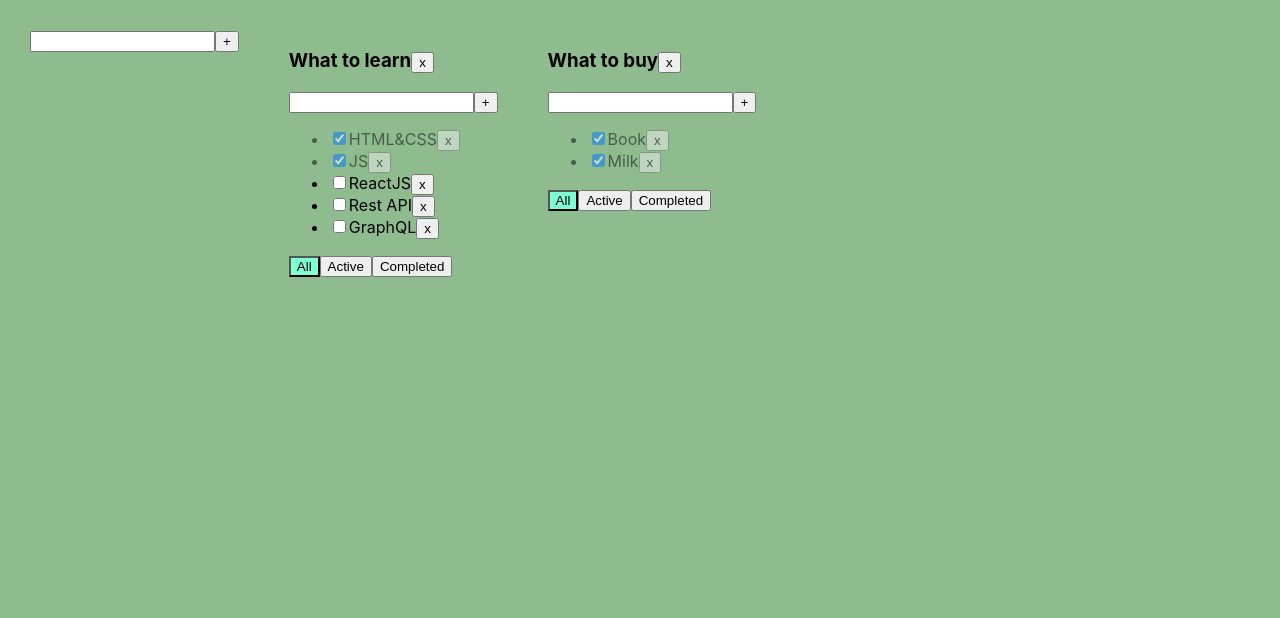
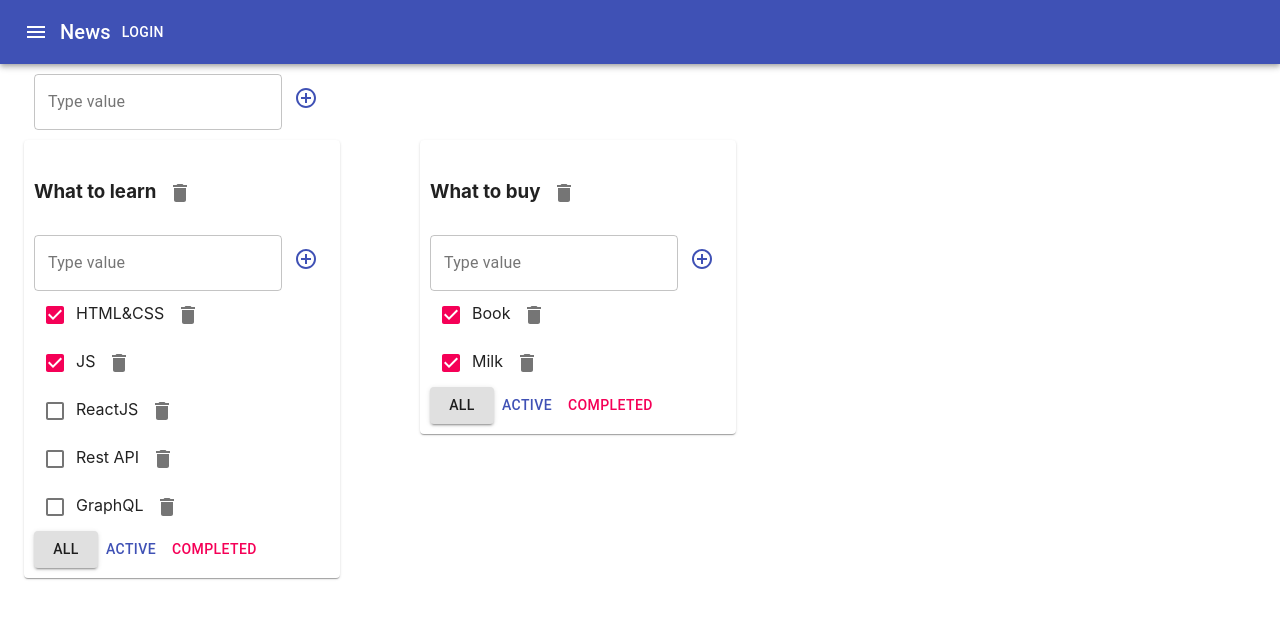
Before and after one commit to zerkalo70/todolist-ts-common, a React (Create React App) app: page / in a window 1280 px wide. Shown: the top 618 px of the page. Built offline with nearby package versions, Linux system fonts and the light colour scheme.

Commit message:
add lesson 7

```diff
--- a/package.json
+++ b/package.json
@@ -4,6 +4,8 @@
   "private": true,
   "homepage": "https://zerkalo70.github.io/todolist-ts-common",
   "dependencies": {
+    "@material-ui/core": "^4.10.2",
+    "@material-ui/icons": "^4.9.1",
     "@testing-library/jest-dom": "^4.2.4",
     "@testing-library/react": "^9.3.2",
     "@testing-library/user-event": "^7.1.2",
--- a/src/AddItemForm.tsx
+++ b/src/AddItemForm.tsx
@@ -1,4 +1,6 @@
 import React, {ChangeEvent, KeyboardEvent, useState} from "react";
+import {Button, IconButton, TextField} from "@material-ui/core";
+import {ControlPoint} from "@material-ui/icons";
 
 type AddItemFormPropsType = {
     addItem: (title: string) => void
@@ -29,13 +31,18 @@
 
     return (
         <div>
-            <input value={title}
-                   onChange={onChangeHandler}
-                   onKeyPress={onKeyPressHandler}
-                   className={error ? "error" : ""}
+            <TextField
+                variant={'outlined'}
+                label={'Type value'}
+                value={title}
+                onChange={onChangeHandler}
+                onKeyPress={onKeyPressHandler}
+                error={!!error}
+                helperText={error}
             />
-            <button onClick={addTask}>+</button>
-            {error && <div className="error-message">{error}</div>}
+            <IconButton color={'primary'} onClick={addTask}>
+                <ControlPoint/>
+            </IconButton>
         </div>
     )
 }
--- a/src/App.css
+++ b/src/App.css
@@ -1,24 +1,24 @@
-.App {
-  padding: 30px;
-  display: flex;
-}
+/*.App {*/
+/*  padding: 30px;*/
+/*  display: flex;*/
+/*}*/
 
-.App > div {
-  margin-right: 50px;
-}
+/*.App > div {*/
+/*  margin-right: 50px;*/
+/*}*/
 
-.error {
-  border: red 1px solid;
-}
+/*.error {*/
+/*  border: red 1px solid;*/
+/*}*/
 
-.error-message {
-  color: red;
-}
+/*.error-message {*/
+/*  color: red;*/
+/*}*/
 
-.active-filter {
-  background-color: aquamarine;
-}
+/*.active-filter {*/
+/*  background-color: aquamarine;*/
+/*}*/
 
-.is-done {
-  opacity: 0.5;
-}
+/*.is-done {*/
+/*  opacity: 0.5;*/
+/*}*/
--- a/src/App.tsx
+++ b/src/App.tsx
@@ -3,6 +3,8 @@
 import {v1} from 'uuid';
 import {TaskType, Todolist} from "./Todolist";
 import {AddItemForm} from "./AddItemForm";
+import {AppBar, Button, Container, Grid, IconButton, Paper, Toolbar, Typography} from "@material-ui/core";
+import {Menu} from "@material-ui/icons";
 
 export type FilterValuesType = "all" | "active" | "completed";
 
@@ -104,7 +106,22 @@
 
     return (
         <div className="App">
+            <AppBar position={'static'}>
+                <Toolbar>
+                    <IconButton edge={'start'} color={'inherit'} aria-label={'menu'}>
+                        <Menu/>
+                    </IconButton>
+                    <Typography variant={'h6'}>
+                        News
+                    </Typography>
+                    <Button color={'inherit'}>Login</Button>
+                </Toolbar>
+            </AppBar>
+            <Container fixed>
+                <Grid container style={{padding: '10px'}}>
                 <AddItemForm addItem={addTodoList}/>
+                </Grid>
+                <Grid container spacing={10}>
                 {
                     todoLists.map((tl) => {
                         let tasksForTodolist = tasksObj[tl.id];
@@ -115,7 +132,9 @@
                         if (tl.filter === "completed") {
                             tasksForTodolist = tasksForTodolist.filter(t => t.isDone === true);
                         }
-                    return <Todolist
+                        return <Grid item>
+                            <Paper style={{padding: '10px'}}>
+                        <Todolist
                             key={tl.id}
                             id={tl.id}
                             title={tl.title}
@@ -128,8 +147,12 @@
                             addTask={addTask}
                             removeTodoList={removeTodoList}
                             changeTodoListTitle={changeTodoListTitle}/>
+                            </Paper>
+                        </Grid>
                     })
                 }
+                </Grid>
+            </Container>
         </div>
     );
 }
--- a/src/EditableSpan.tsx
+++ b/src/EditableSpan.tsx
@@ -1,4 +1,5 @@
 import React, {ChangeEvent, useState} from "react";
+import {TextField} from "@material-ui/core";
 
 type EditableSpanPropsType = {
     title: string
@@ -21,7 +22,7 @@
 
     return (
         editMode
-            ? <input value={title}
+            ? <TextField value={title}
                      onChange={onChangeTitleHandler}
                      onBlur={activateViewMode} autoFocus/>
             : <span onDoubleClick={activateEditMode}>{props.title}</span>
--- a/src/Todolist.tsx
+++ b/src/Todolist.tsx
@@ -2,6 +2,8 @@
 import {FilterValuesType} from "./App";
 import {AddItemForm} from "./AddItemForm";
 import {EditableSpan} from "./EditableSpan";
+import {Button, Checkbox, IconButton} from "@material-ui/core";
+import {Delete} from "@material-ui/icons";
 
 export type TaskType = {
     id: string
@@ -40,11 +42,13 @@
     }
 
     return <div>
-        <h3> <EditableSpan title={props.title} onChange={changeTodoListTitle}/>
-            <button onClick={removeTodoList}>x</button>
+        <h3><EditableSpan title={props.title} onChange={changeTodoListTitle}/>
+            <IconButton onClick={removeTodoList}>
+                <Delete/>
+            </IconButton>
         </h3>
         <AddItemForm addItem={addTask}/>
-        <ul>
+        <div>
             {
                 props.tasks.map(t => {
 
@@ -57,27 +61,32 @@
                         props.changeTaskTitle(t.id, newValue, props.id)
                     }
 
-                    return <li key={t.id} className={t.isDone ? "is-done" : ""}>
-                        <input type="checkbox"
+                    return <div key={t.id} className={t.isDone ? "is-done" : ""}>
+                        <Checkbox
                                checked={t.isDone}
                                onChange={onChangeStatusHandler}/>
                         <EditableSpan title={t.title}
-                        onChange={onChangeTitleHandler}/>
-                        <button onClick={onClickHandler}>x</button>
-                    </li>
+                                      onChange={onChangeTitleHandler}/>
+                        <IconButton onClick={onClickHandler}>
+                            <Delete/>
+                        </IconButton>
+                    </div>
                 })
             }
-        </ul>
+        </div>
         <div>
-            <button className={props.filter === "all" ? "active-filter" : ""}
-                    onClick={onAllClickHandler}>All
-            </button>
-            <button className={props.filter === "active" ? "active-filter" : ""}
-                    onClick={onActiveClickHandler}>Active
-            </button>
-            <button className={props.filter === "completed" ? "active-filter" : ""}
-                    onClick={onCompletedClickHandler}>Completed
-            </button>
+            <Button variant={props.filter === "all" ? 'contained' : 'text'}
+                    onClick={onAllClickHandler}
+                    color={'default'}>All
+            </Button>
+            <Button variant={props.filter === "active" ? 'contained' : 'text'}
+                    onClick={onActiveClickHandler}
+                    color={'primary'}>Active
+            </Button>
+            <Button variant={props.filter === "completed" ? 'contained' : 'text'}
+                    onClick={onCompletedClickHandler}
+                    color={'secondary'}>Completed
+            </Button>
         </div>
     </div>
 }
--- a/src/index.css
+++ b/src/index.css
@@ -5,7 +5,6 @@
     sans-serif;
   -webkit-font-smoothing: antialiased;
   -moz-osx-font-smoothing: grayscale;
-  background-color: darkseagreen;
 }
 
 code {
```
Also changed, not shown: 1 other file (tests, documents, lock files or other folders). Lines whose indentation alone changed are shown as unchanged.
